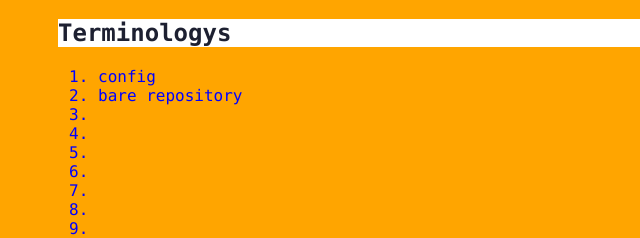
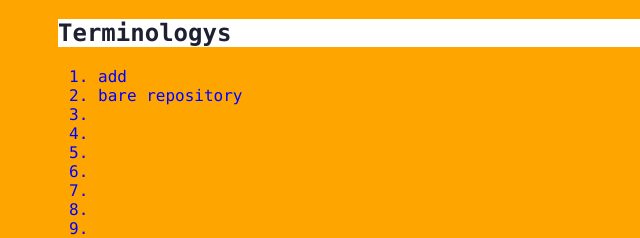
Before and after one commit to tylsp/git_learning, a plain HTML site: page index.html in a window 1280 px wide. Both pictures are taken after a click on the element "Terminologys". Shown: the part 226-464 px from the top of the page, 0-640 px from the left. Drawn offline with Linux system fonts and the light colour scheme.

Commit message:
Add git add commands in index

```diff
--- a/index.html
+++ b/index.html
@@ -14,7 +14,7 @@
         <div class="accordion"><h1>Terminologys</h1></div>
             <div class="panel">
                 <ol>
-                    <li>config</li>
+                    <li>add</li>
                     <li>bare repository</li>
                     <li></li>
                     <li></li>
```
